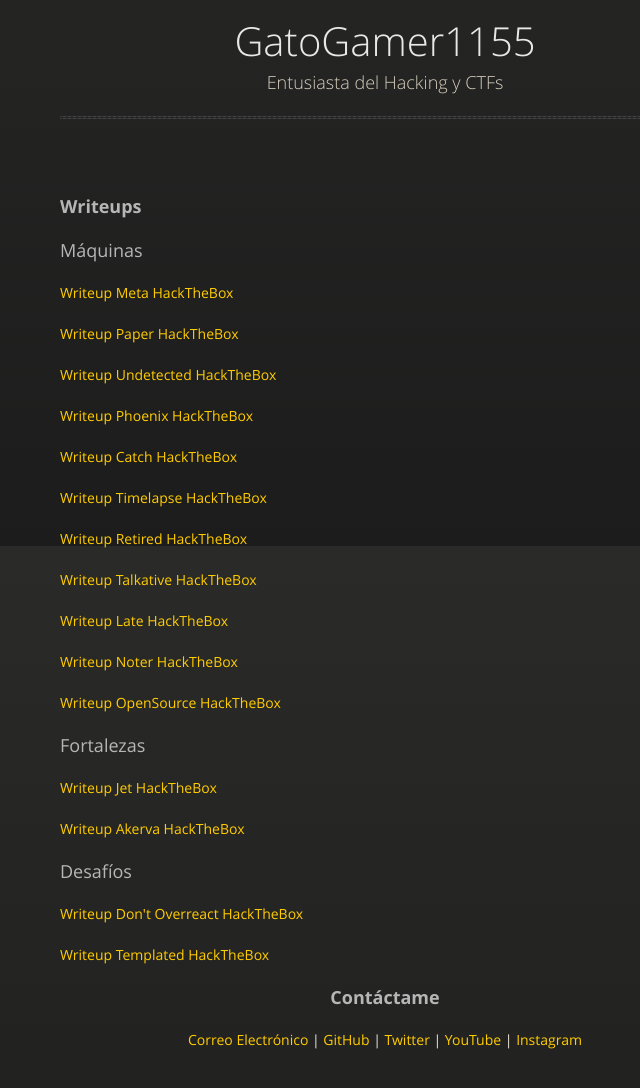
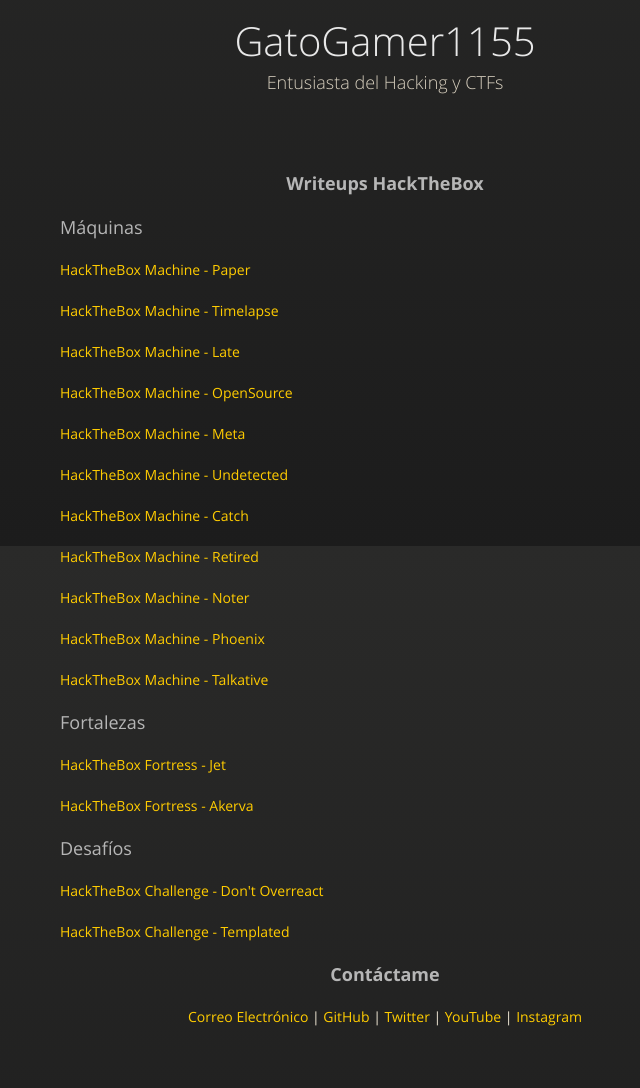
Before and after one commit to henryp911/gg-new.github.io, a Jekyll site: the page index.html, which Jekyll copies as it is, in a window 1280 px wide, cut to the strip 354-1514 px from the top of the page. Shown: the top 1088 px of the strip, without its empty margins (255-895 px from the left). Built offline with Jekyll 4.4.1, drawn with Linux system fonts in a browser that asks for light colours.

Commit message:
Update index.html

```diff
--- a/index.html
+++ b/index.html
@@ -39,28 +39,30 @@
           <p><img src="https://avatars.githubusercontent.com/u/95899548?v=4" width="250" ><p>
           <h1>GatoGamer1155</h1>
           <p>Entusiasta del Hacking y CTFs</p>
-          <hr>
         </div>
 
-        <p><h3><strong>Writeups</strong></h3></p>
+<center><p><h3><strong>Writeups HackTheBox</strong></h3></p></center>
+
 <h3><p>Máquinas</p></h3>
-<p><a href="./hackthebox/meta/">Writeup Meta HackTheBox</a></p>
-<p><a href="./hackthebox/paper/">Writeup Paper HackTheBox</a></p>
-<p><a href="./hackthebox/undetected/">Writeup Undetected HackTheBox</a></p>
-<p><a href="./hackthebox/phoenix/">Writeup Phoenix HackTheBox</a></p>
-<p><a href="./hackthebox/catch/">Writeup Catch HackTheBox</a></p>
-<p><a href="./hackthebox/timelapse/">Writeup Timelapse HackTheBox</a></p>
-<p><a href="./hackthebox/retired/">Writeup Retired HackTheBox</a></p>
-<p><a href="./hackthebox/talkative/">Writeup Talkative HackTheBox</a></p>
-<p><a href="./hackthebox/late/">Writeup Late HackTheBox</a></p>
-<p><a href="./hackthebox/noter/">Writeup Noter HackTheBox</a></p>
-<p><a href="./hackthebox/opensource/">Writeup OpenSource HackTheBox</a></p>
+<p><a href="./hackthebox/paper/">HackTheBox Machine - Paper</a></p>
+<p><a href="./hackthebox/timelapse/">HackTheBox Machine - Timelapse</a></p>
+<p><a href="./hackthebox/late/">HackTheBox Machine - Late</a></p>
+<p><a href="./hackthebox/opensource/">HackTheBox Machine - OpenSource</a></p>
+<p><a href="./hackthebox/meta/">HackTheBox Machine - Meta</a></p>
+<p><a href="./hackthebox/undetected/">HackTheBox Machine - Undetected</a></p>
+<p><a href="./hackthebox/catch/">HackTheBox Machine - Catch</a></p>
+<p><a href="./hackthebox/retired/">HackTheBox Machine - Retired</a></p>
+<p><a href="./hackthebox/noter/">HackTheBox Machine - Noter</a></p>
+<p><a href="./hackthebox/phoenix/">HackTheBox Machine - Phoenix</a></p>
+<p><a href="./hackthebox/talkative/">HackTheBox Machine - Talkative</a></p>
+
 <h3><p>Fortalezas</p></h3>
-<p><a href="./hackthebox/jet/">Writeup Jet HackTheBox</a></p>
-<p><a href="./hackthebox/akerva/">Writeup Akerva HackTheBox</a></p>
+<p><a href="./hackthebox/jet/">HackTheBox Fortress - Jet</a></p>
+<p><a href="./hackthebox/akerva/">HackTheBox Fortress - Akerva</a></p>
+
 <h3><p>Desafíos</p></h3>
-<p><a href="./hackthebox/don't overreact/">Writeup Don't Overreact HackTheBox</a></p>
-<p><a href="./hackthebox/templated/">Writeup Templated HackTheBox</a></p>
+<p><a href="./hackthebox/don't overreact/">HackTheBox Challenge - Don't Overreact</a></p>
+<p><a href="./hackthebox/templated/">HackTheBox Challenge - Templated</a></p>
 
 <center><h3><p><strong>Contáctame</strong></p></h3>
 <p><a href="mailto: gatogamer1155@gmail.com">Correo Electrónico</a> |
```
